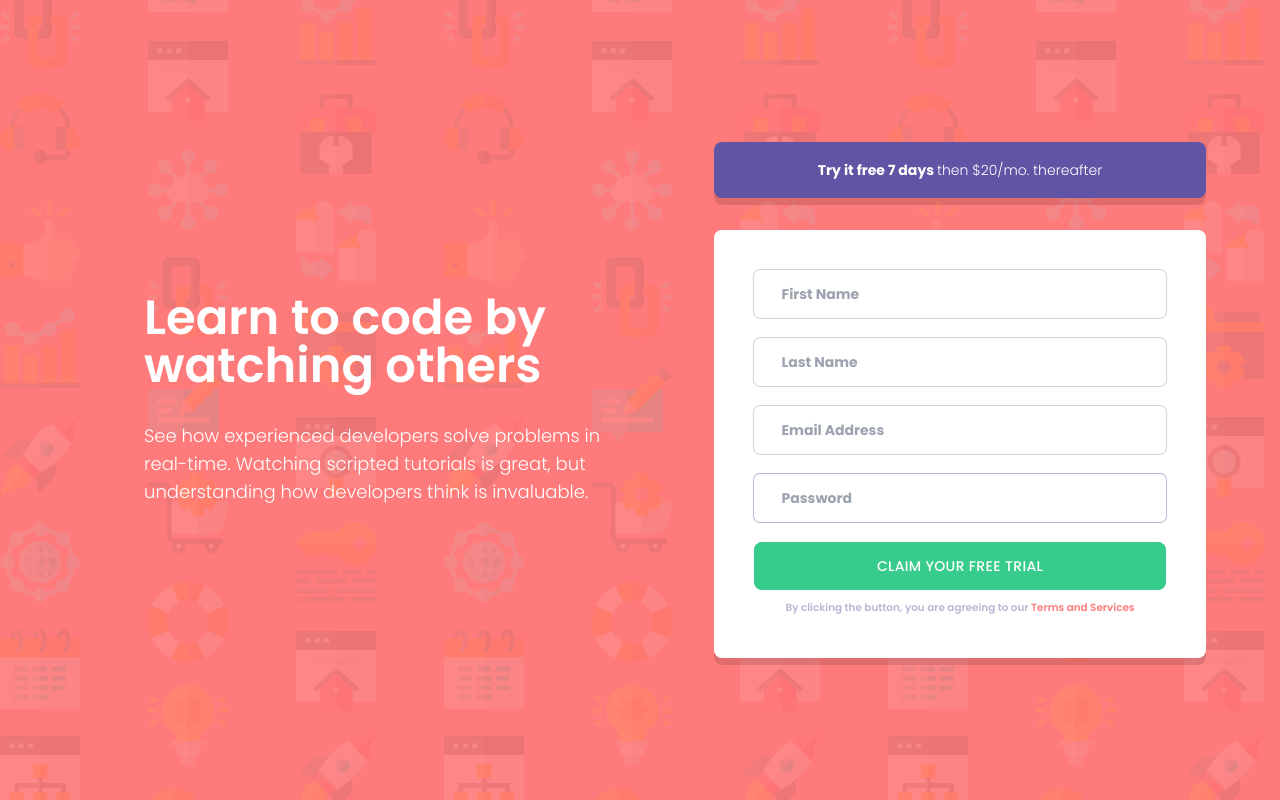
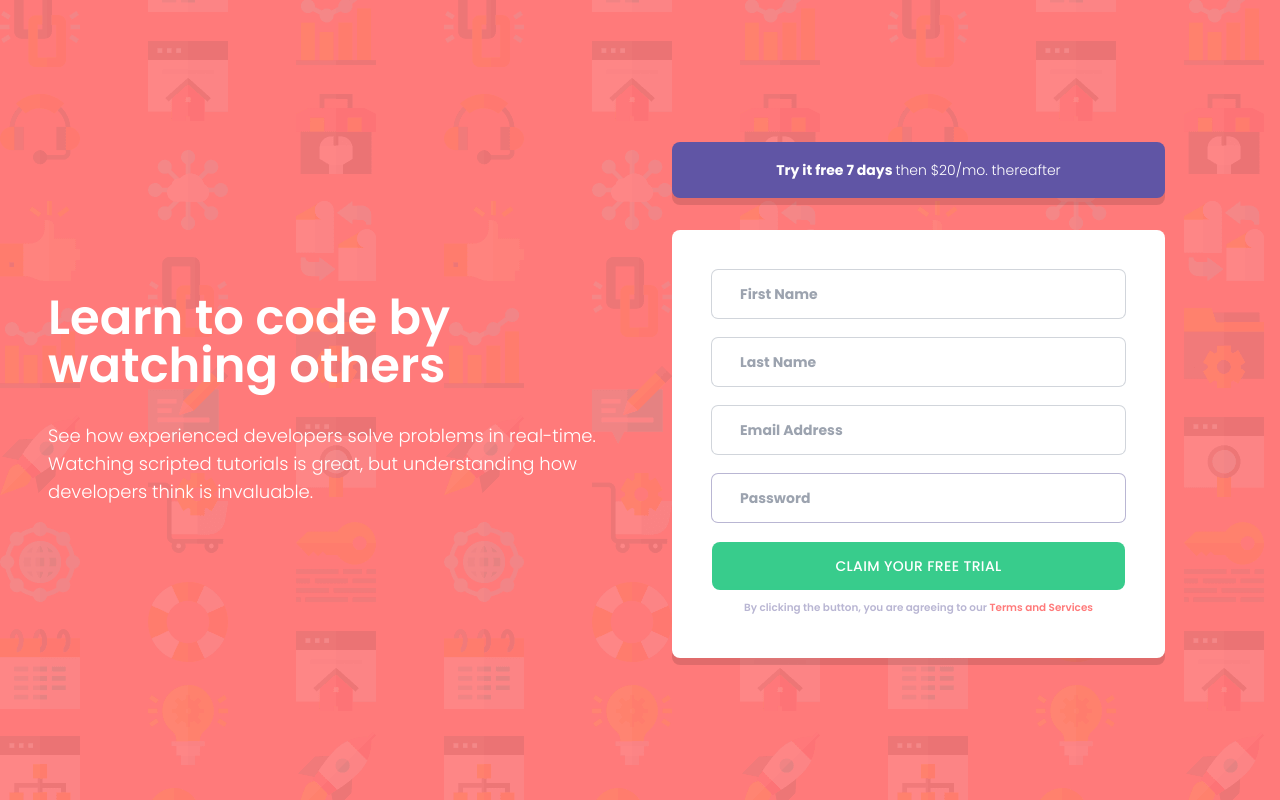
Before and after one commit to cmppoon/frontendmentor-intro-component, a Vue app: page / in a window 1280 px wide. Built offline with nearby package versions, Linux system fonts and the light colour scheme.

Commit message:
fix layout

```diff
--- a/src/App.vue
+++ b/src/App.vue
@@ -6,7 +6,7 @@ import TheIntro from "./components/TheIntro.vue";
 <template>
   <main>
     <div
-      class="grid grid-rows-2 sm:grid-rows-none sm:grid-cols-2 min-h-screen bg-main bg-primary-red"
+      class="sm:grid sm:grid-cols-2 min-h-screen bg-main bg-primary-red"
     >
       <TheIntro></TheIntro>
       <TheForm></TheForm>
--- a/src/components/TheForm.vue
+++ b/src/components/TheForm.vue
@@ -1,5 +1,7 @@
 <template>
-  <div class="flex flex-col justify-center items-center text-sm p-6 sm:p-8">
+  <div
+    class="flex justify-center sm:justify-start items-center text-sm p-6 sm:p-8"
+  >
     <div>
       <button
         class="w-full text-white font-light bg-primary-blue rounded-lg hover:bg-primary-blue/[0.9] py-4 px-16 sm:px-10 leading-6 shadow-custom"
@@ -54,7 +56,9 @@
               CLAIM YOUR FREE TRIAL
             </button>
           </div>
-          <p class="text-[0.65rem] text-center font-semibold text-grayish-blue px-6 sm:px-8 mt-2">
+          <p
+            class="text-[0.65rem] text-center font-semibold text-grayish-blue px-6 sm:px-8 mt-2"
+          >
             By clicking the button, you are agreeing to our
             <span class="text-primary-red">Terms and Services</span>
           </p>
--- a/src/components/TheIntro.vue
+++ b/src/components/TheIntro.vue
@@ -1,7 +1,8 @@
 <template>
   <div
-    class="flex flex-col justify-center items-center sm:items-end gap-y-8 text-center p-8 sm:p-4 sm:pl-36 sm:text-left"
+    class="sm:my-auto text-center p-8 sm:p-4 sm:text-left"
   >
+  <div class="ml-auto flex flex-col justify-center items-center gap-y-8 max-w-xl">
       <h1 class="text-2xl sm:text-3xl md:text-5xl text-white font-semibold">
         Learn to code by watching others
       </h1>
@@ -12,4 +13,5 @@
         invaluable.
       </h2>
   </div>
+  </div>
 </template>
```
Lines whose indentation alone changed are shown as unchanged.
